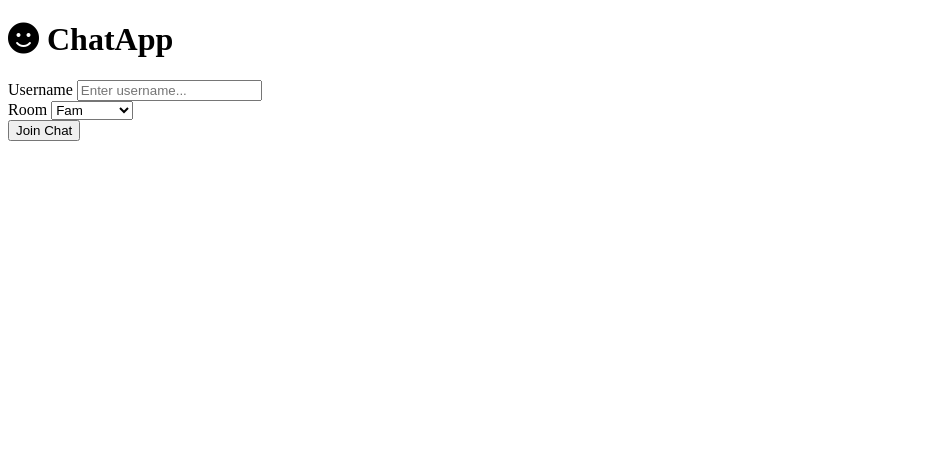
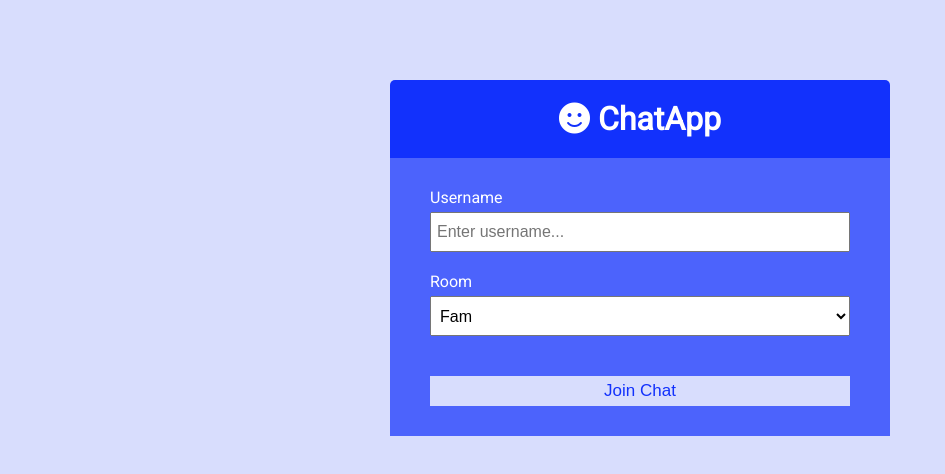
Before and after one commit to sarah9994/RealTime-Chat-App, a website: page public/index.html in a window 1280 px wide. Shown: the whole page, without its empty margins (0-945 px from the left). Drawn offline with Linux system fonts and the light colour scheme.

Commit message:
ft(main) changed style.css link to main.css in the index.html file

```diff
--- a/public/index.html
+++ b/public/index.html
@@ -9,7 +9,7 @@
 			integrity="sha256-mmgLkCYLUQbXn0B1SRqzHar6dCnv9oZFPEC1g1cwlkk="
 			crossorigin="anonymous"
 		/>
-		<link rel="stylesheet" href="css/style.css"/>
+		<link rel="stylesheet" href="css/main.css"/>
 		<title>Chat App</title>
 	</head>
 	<body>
```
